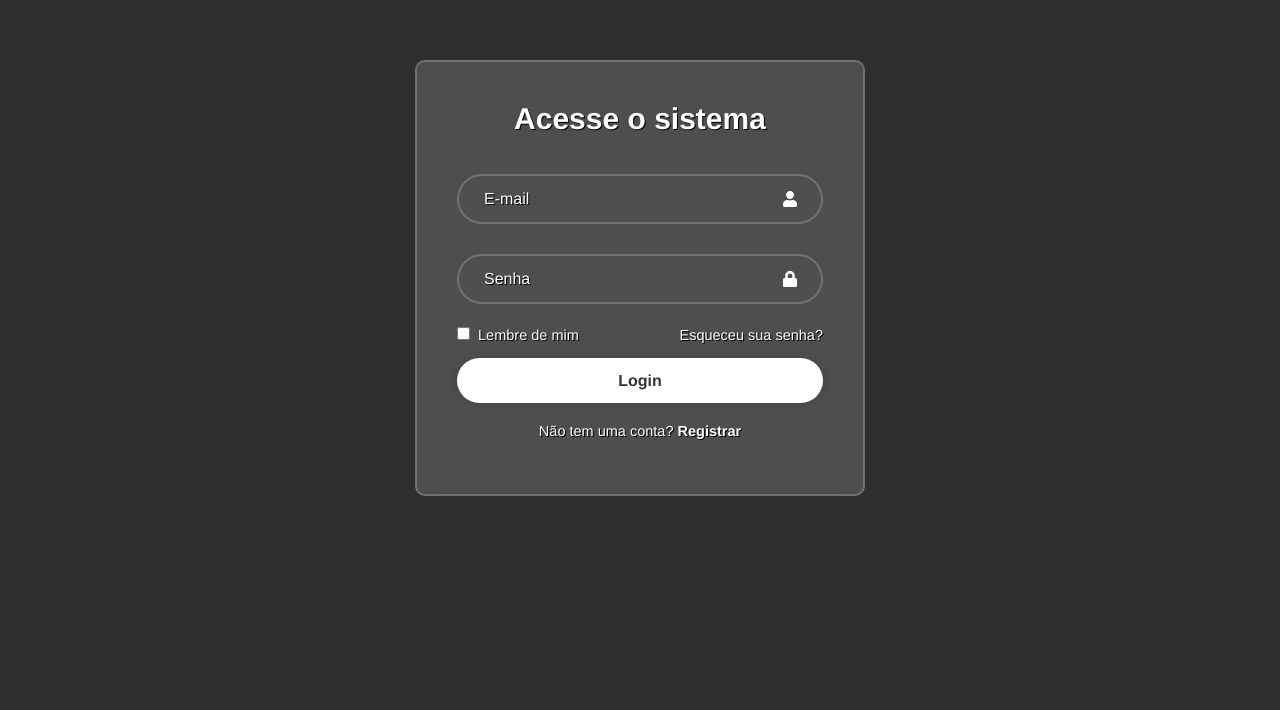
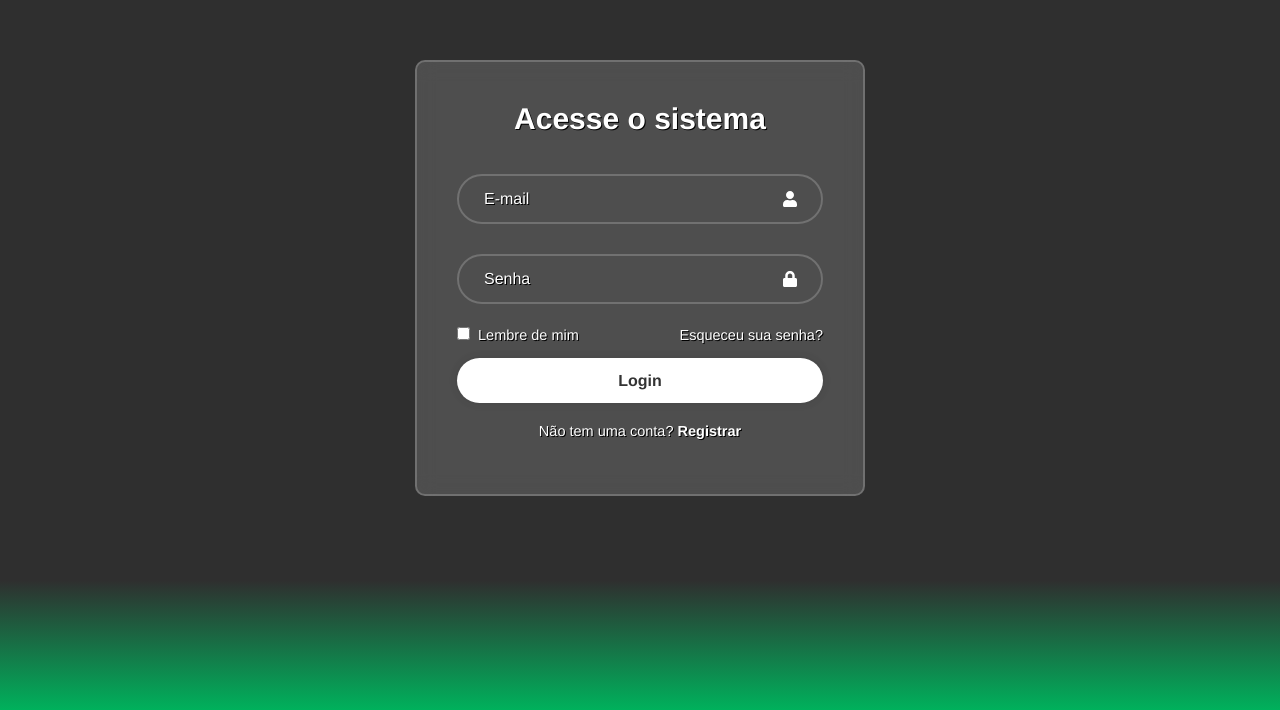
Before and after one commit to LuanGabillaud/teste-pratico-react, a React (Vite) app: page /login in a window 1280 px wide. Shown: the part 154-864 px from the top of the page. Built offline with nearby package versions, Linux system fonts and the light colour scheme.

Commit message:
FEAT: Finalizando Layout da tela de login

```diff
--- a/package.json
+++ b/package.json
@@ -15,6 +15,7 @@
     "react-dom": "^18.2.0",
     "react-icons": "^5.2.1",
     "react-router-dom": "^6.23.1",
+    "styled-components": "^6.1.11",
     "vitest": "^1.6.0"
   },
   "devDependencies": {
--- a/src/index.css
+++ b/src/index.css
@@ -1,6 +1,6 @@
 @import url(https://fonts.googleapis.com/css2?family=Inter:wght@300;400&display=swap);
 
 body {
-  background-color: #2F2F2F;
+  /* background-color: #2F2F2F; */
   font-family: "Inter", sans-serif;
 }
--- a/src/routes/Login.tsx
+++ b/src/routes/Login.tsx
@@ -1,6 +1,7 @@
 import React, { useState, FormEvent } from "react";
 import { FaUser, FaLock } from "react-icons/fa";
 import AuthLayout from "../components/AuthLayout";
+import AuthStyle from "../styles/GlobalStyles";
 import "../css/Login.css";
 
 const Login: React.FC = () => {
@@ -18,6 +19,7 @@ const Login: React.FC = () => {
   };
 
   return (
+    <AuthStyle backgroundColor="#2F2F2F" backgroundImage="linear-gradient(to bottom, #2F2F2F 85%, #00B15C)">
     <AuthLayout
       header={<h1>Acesse o sistema</h1>}
       footer={
@@ -60,6 +62,7 @@ const Login: React.FC = () => {
         </div>
       </form>
     </AuthLayout>
+    </AuthStyle>
   );
 };
 
--- /dev/null
+++ b/src/styles/GlobalStyles.tsx
@@ -0,0 +1,22 @@
+import React from 'react';
+import { AuthStyleProps } from '../types/AuthTypes';
+import { createGlobalStyle } from 'styled-components';
+
+// Defina os estilos globais
+const GlobalStyle = createGlobalStyle<{ backgroundColor: string, backgroundImage: string }>`
+  body {
+    background-color: ${(props) => props.backgroundColor || '#2F2F2F'};
+    background-image: ${(props) => props.backgroundImage || 'none'};
+  }
+`;
+
+const AuthStyle: React.FC<AuthStyleProps> = ({ backgroundColor, children, backgroundImage }) => {
+  return (
+    <>
+      <GlobalStyle backgroundColor={backgroundColor} backgroundImage={backgroundImage} />
+      <div>{children}</div>
+    </>
+  );
+};
+
+export default AuthStyle;
```
Also changed, not shown: src/routes/EsqueceuSenha.tsx (added, +7 -0 lines), src/types/AuthTypes.ts (+10 -4 lines), vercel.json, 1 other file (tests, documents, lock files or other folders).
